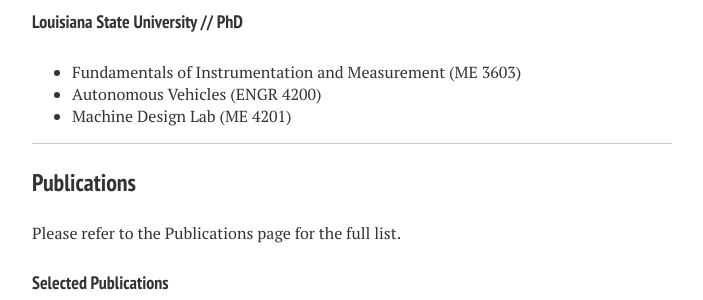
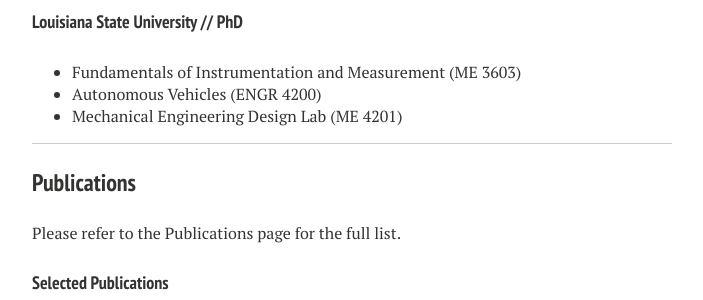
Before and after one commit to liutairan/liutairan.github.io, a Jekyll site: the page built from cv.md, in a window 1280 px wide and 900 px high, scrolled down 1321 px. Shown: the part 155-455 px from the top of the window, without its empty margins (288-991 px from the left). Built offline with Jekyll 4.4.1, drawn with Linux system fonts in a browser that asks for light colours; nearby versions of some CDN libraries.

Commit message:
Update cv.md

```diff
--- a/cv.md
+++ b/cv.md
@@ -65,7 +65,7 @@
 #### Louisiana State University // PhD
 * Fundamentals of Instrumentation and Measurement (ME 3603)
 * Autonomous Vehicles (ENGR 4200)
-* Machine Design Lab (ME 4201)
+* Mechanical Engineering Design Lab (ME 4201)
 
 ***
 
```
